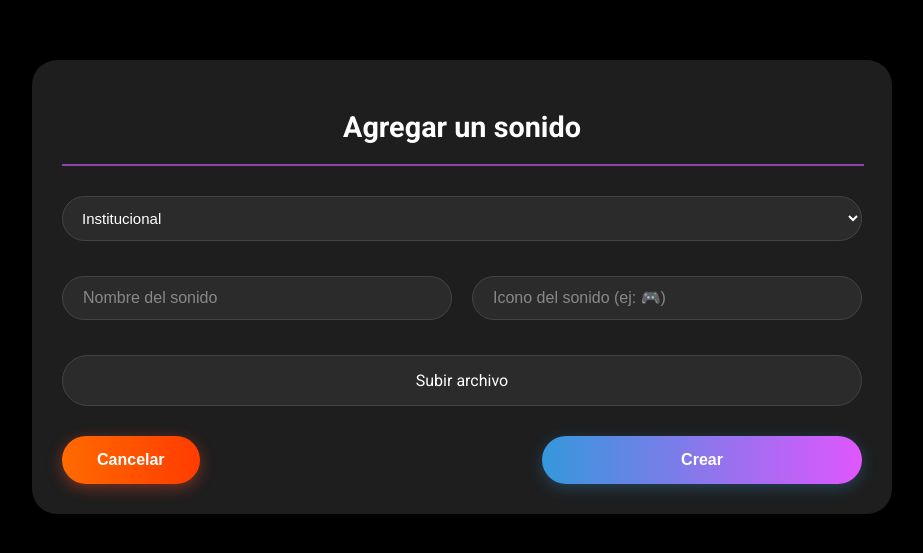
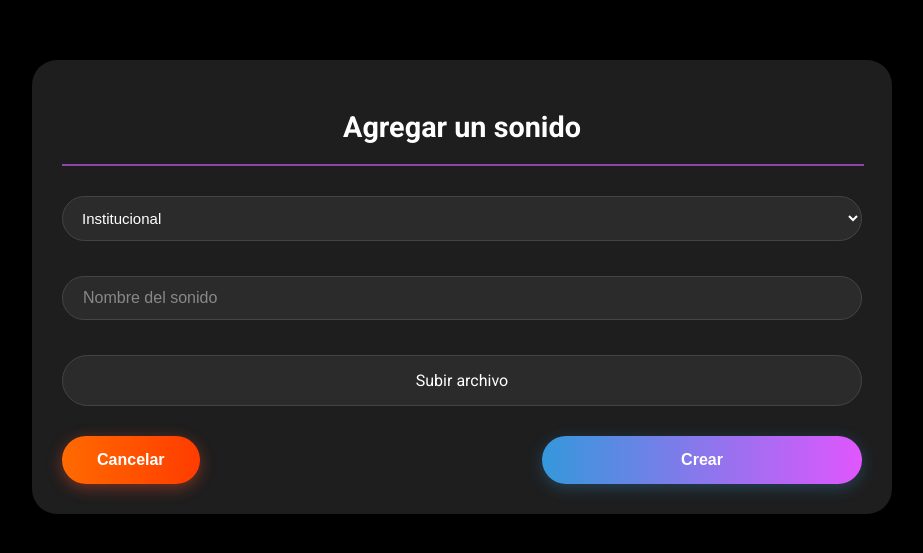
Before and after one commit to PedroCoppola/VoxFX, a PHP site: page /agregar.php in a window 1280 px wide. Shown: the part 52-605 px from the top of the page, without its empty margins (178-1101 px from the left). Run offline with PHP 8.4, Linux system fonts and the light colour scheme; a user stored in the database is signed in; data comes from the database, SQL or seed files in the repository.

Commit message:
Saqué íconos y agregué cosas a permisos.php

```diff
--- a/agregar.php
+++ b/agregar.php
@@ -118,7 +118,6 @@ if ($_SERVER['REQUEST_METHOD'] === 'POST') {
       <!-- Nombre e icono -->
       <div style="display:flex; justify-content:space-between; gap:20px; margin-bottom:20px;">
         <input type="text" name="nombre_sonido" placeholder="Nombre del sonido" class="dropdown" required>
-        <input type="text" name="icono_sonido" placeholder="Icono del sonido (ej: 🎮)" class="dropdown">
       </div>
 
       <!-- Archivo -->
--- a/php/permisos.php
+++ b/php/permisos.php
@@ -20,8 +20,8 @@ $permisos = [
     'jefe' => [
         'permitidas' => [
             'dashboard.php', 'usuarios.php', 'editar_usuario.php', 'programas.php',
-            'asignar_programas.php', 'agregar.php', 'editar_sonido.php',
-            'eliminar_sonido.php', 'cambiar_contrasena.php', 'logout.php'
+            'asignar_programas.php', 'editar_programa.php', 'agregar.php', 'editar_sonido.php',
+            'eliminar_sonido.php', 'cambiar_contrasena.php', 'logout.php', 'registro_usuarios.php'
         ]
     ],
     'operador' => [
```
